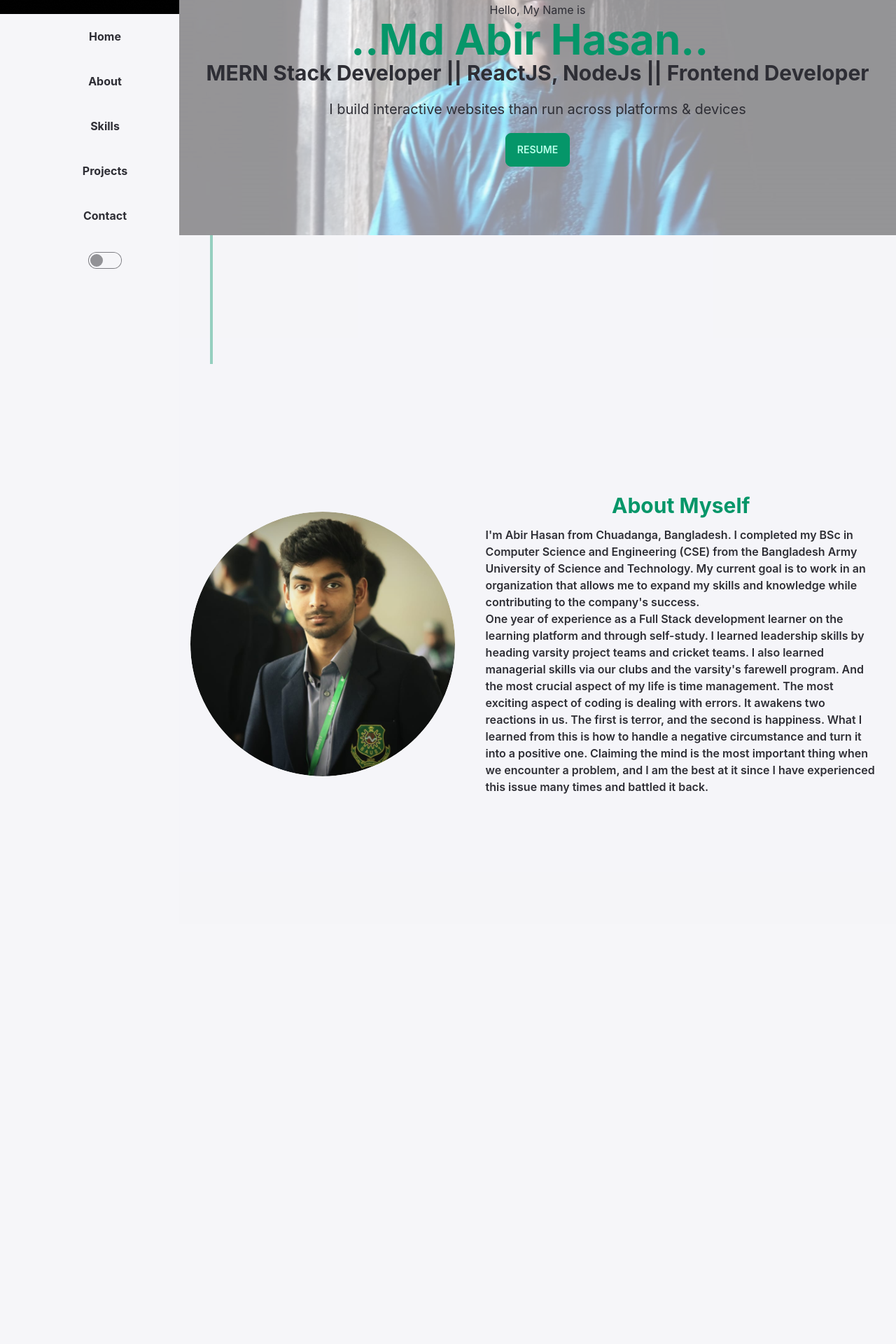
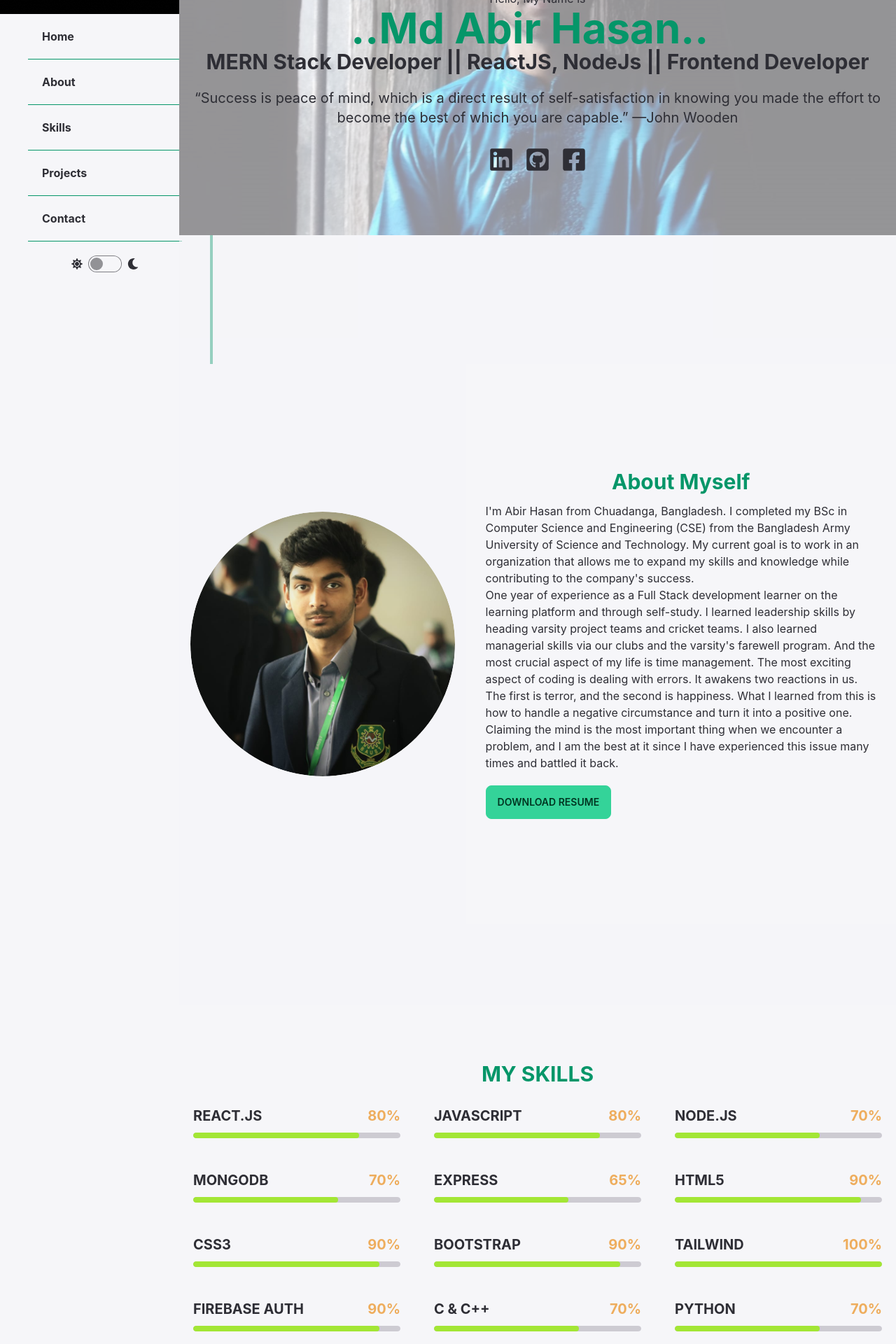
Before and after one commit to StrikerAbir/Abir-Porfolio, a React (Create React App) app: page / in a window 1280 px wide. Shown: the part 280-2200 px from the top of the page at 70% size. Before the commit the page ends 1600 px from the top, so only its background shows below. Built offline with nearby package versions, Linux system fonts and the light colour scheme.

Commit message:
skills done

```diff
--- a/package.json
+++ b/package.json
@@ -9,6 +9,7 @@
     "daisyui": "^2.43.0",
     "react": "^18.2.0",
     "react-dom": "^18.2.0",
+    "react-icons": "^4.7.1",
     "react-router-dom": "^6.4.5",
     "react-scripts": "5.0.1",
     "react-type-animation": "^2.1.2",
--- a/src/Pages/About/About.js
+++ b/src/Pages/About/About.js
@@ -1,5 +1,6 @@
 import React from "react";
 import mypic from "../../assets/images/my pic.jpeg";
+import resume from "../../assets/files/Abir Resume MERN Dev candidate.pdf";
 const About = () => {
   return (
     <div className="flex h-screen" id="About">
@@ -10,8 +11,8 @@ const About = () => {
           </div>
         </div>
       </div>
-      <div className="w-3/5 flex justify-center items-center">
-        <div className="mx-7 font-semibold">
+      <div className="w-3/5 flex justify-center items-center bg-base-100">
+        <div className="px-7">
           <p className="text-3xl mb-3 font-bold text-primary text-center">
             About Myself
           </p>
@@ -36,6 +37,11 @@ const About = () => {
             best at it since I have experienced this issue many times and
             battled it back.
           </p>
+        <div className='mt-5'>
+          <a href={resume} download="Abir_Resume" class="btn btn-secondary">
+            Download Resume
+          </a>
+        </div>
         </div>
       </div>
     </div>
--- a/src/Pages/Home/Home.js
+++ b/src/Pages/Home/Home.js
@@ -1,12 +1,17 @@
 import React from "react";
+import {
+  FaFacebookSquare,
+  FaGithub,
+  FaGithubSquare,
+  FaLinkedin,
+} from "react-icons/fa";
 import { TypeAnimation } from "react-type-animation";
-import resume from "../../assets/files/Abir Resume MERN Dev candidate.pdf"
-
+import resume from "../../assets/files/Abir Resume MERN Dev candidate.pdf";
 
 const Home = () => {
   return (
     <div id="home" className="h-screen">
-      <div className="h-full flex items-center justify-center">
+      <div className="h-full flex flex-col items-center justify-center">
         <div>
           <p className="text-center">Hello, My Name is</p>
           <TypeAnimation
@@ -31,16 +36,38 @@ const Home = () => {
           <p className="font-bold text-3xl text-center">
             MERN Stack Developer || ReactJS, NodeJs || Frontend Developer
           </p>
-          <h4 className="lg:text-xl text-xs text-center my-5">
-            <p>
-              I build interactive websites than run across platforms & devices
+
+            <p className="lg:text-xl text-xs text-center mx-5 my-5">
+              “Success is peace of mind, which is a direct result of
+              self-satisfaction in knowing you made the effort to become the
+              best of which you are capable.” —John Wooden
             </p>
-          </h4>
-          <div className="text-center">
-            <a href={resume} download="Abir_Resume" class="btn btn-primary">
-              Resume
-            </a>
-          </div>
+
+        </div>
+        <div className="flex">
+          <ul className="flex">
+            <li className="p-2">
+              <a
+                className="text-4xl"
+                href="https://www.linkedin.com/in/strikerabir/"
+              >
+                <FaLinkedin></FaLinkedin>
+              </a>
+            </li>
+            <li className="p-2">
+              <a className="text-4xl" href="https://github.com/StrikerAbir">
+                <FaGithubSquare></FaGithubSquare>
+              </a>
+            </li>
+            <li className="p-2">
+              <a
+                className="text-4xl"
+                href="https://www.facebook.com/strikerton.63"
+              >
+                <FaFacebookSquare></FaFacebookSquare>
+              </a>
+            </li>
+          </ul>
         </div>
       </div>
     </div>
--- /dev/null
+++ b/src/Pages/Skills/Skills.js
@@ -0,0 +1,90 @@
+import React from "react";
+
+const Skills = () => {
+  const data = [
+    {
+      name: "REACT.JS",
+      percentage: "80",
+    },
+    {
+      name: "JAVASCRIPT",
+      percentage: "80",
+    },
+    {
+      name: "NODE.JS",
+      percentage: "70",
+    },
+    {
+        name: "MONGODB",
+        percentage: "70",
+    },
+    {
+        name: "EXPRESS",
+        percentage: "65",
+    },
+    {
+      name: "HTML5",
+      percentage: "90",
+    },
+    {
+      name: "CSS3",
+      percentage: "90",
+    },
+    {
+      name: "BOOTSTRAP",
+      percentage: "90",
+    },
+    {
+      name: "TAILWIND",
+      percentage: "100",
+    },
+    {
+      name: "FIREBASE AUTH",
+      percentage: "90",
+    },
+    {
+      name: "C & C++",
+      percentage: "70",
+    },
+    {
+      name: "PYTHON",
+      percentage: "70",
+    },
+  ];
+  return (
+    <div className="h-screen" id="Skills">
+      <div className="h-full flex justify-center items-center">
+        <div className="bg-base-100 w-full py-20">
+          <p className="text-3xl mb-3 font-bold text-primary text-center">
+            MY SKILLS
+          </p>
+                  <div className='grid grid-cols-3 gap-2'>
+                      {
+                          data.map(skill => {
+                              return (
+                                <>
+                                  <div className='px-5 my-4'>
+                                    <div className="flex justify-between">
+                                              <p className="text-xl font-bold">{ skill.name}</p>
+                                      <p className="text-xl font-bold text-warning">
+                                        {skill.percentage}%
+                                      </p>
+                                    </div>
+                                    <progress
+                                      className="progress progress-accent w-full"
+                                      value={skill.percentage}
+                                      max="100"
+                                    ></progress>
+                                  </div>
+                                </>
+                              );
+                          })
+                      }
+          </div>
+        </div>
+      </div>
+    </div>
+  );
+};
+
+export default Skills;
--- a/src/Shared/SideNav/SideNav.js
+++ b/src/Shared/SideNav/SideNav.js
@@ -1,32 +1,35 @@
 import React from "react";
 import tMark from "../../assets/images/Tmark.gif";
+import { FaMoon, FaSun } from "react-icons/fa";
 const SideNav = ({ dark, setDark }) => {
   return (
     <div className="bg-base-100 h-screen">
       <img className="w-[300px]" src={tMark} alt="" />
-      <ul>
-        <li className="p-5 text-center font-bold hover:text-secondary">
+      <ul className='mx-10'>
+        <li className="p-5 text-left font-bold border-b border-primary hover:text-secondary">
           <a href="#home">Home</a>
         </li>
-        <li className="p-5 text-center font-bold hover:text-secondary">
+        <li className="p-5 text-left font-bold border-b border-primary hover:text-secondary">
           <a href="#About">About</a>
         </li>
-        <li className="p-5 text-center font-bold hover:text-secondary">
+        <li className="p-5 text-left font-bold border-b border-primary hover:text-secondary">
           <a href="#Skills">Skills</a>
         </li>
-        <li className="p-5 text-center font-bold hover:text-secondary">
+        <li className="p-5 text-left font-bold border-b border-primary hover:text-secondary">
           <a href="#Projects">Projects</a>
         </li>
-        <li className="p-5 text-center font-bold hover:text-secondary">
+        <li className="p-5 text-left font-bold border-b border-primary hover:text-secondary">
           <a href="#Contact">Contact</a>
         </li>
       </ul>
       <div className="p-5 flex justify-center items-center">
+        <FaSun></FaSun>
         <input
           onClick={() => setDark(!dark)}
           type="checkbox"
-          className="toggle"
+          className="toggle mx-2"
         />
+        <FaMoon></FaMoon>
       </div>
     </div>
   );
--- a/src/layout/Main.js
+++ b/src/layout/Main.js
@@ -4,6 +4,7 @@ import Home from '../Pages/Home/Home';
 import Nav from '../Shared/Nav/Nav';
 import SideNav from '../Shared/SideNav/SideNav';
 import bg from "../assets/images/bg.jpeg";
+import Skills from '../Pages/Skills/Skills';
 const Main = () => {
     const [dark, setDark] = useState(false);
     return (
@@ -24,7 +25,8 @@ const Main = () => {
             </div>
             <div className="absolute top-0 bg-base-100 bg-opacity-60 w-full">
               <Home></Home>
-              <About></About>
+                        <About></About>
+                        <Skills></Skills>
             </div>
           </div>
         </div>
```
Also changed, not shown: 1 other file (tests, documents, lock files or other folders).
